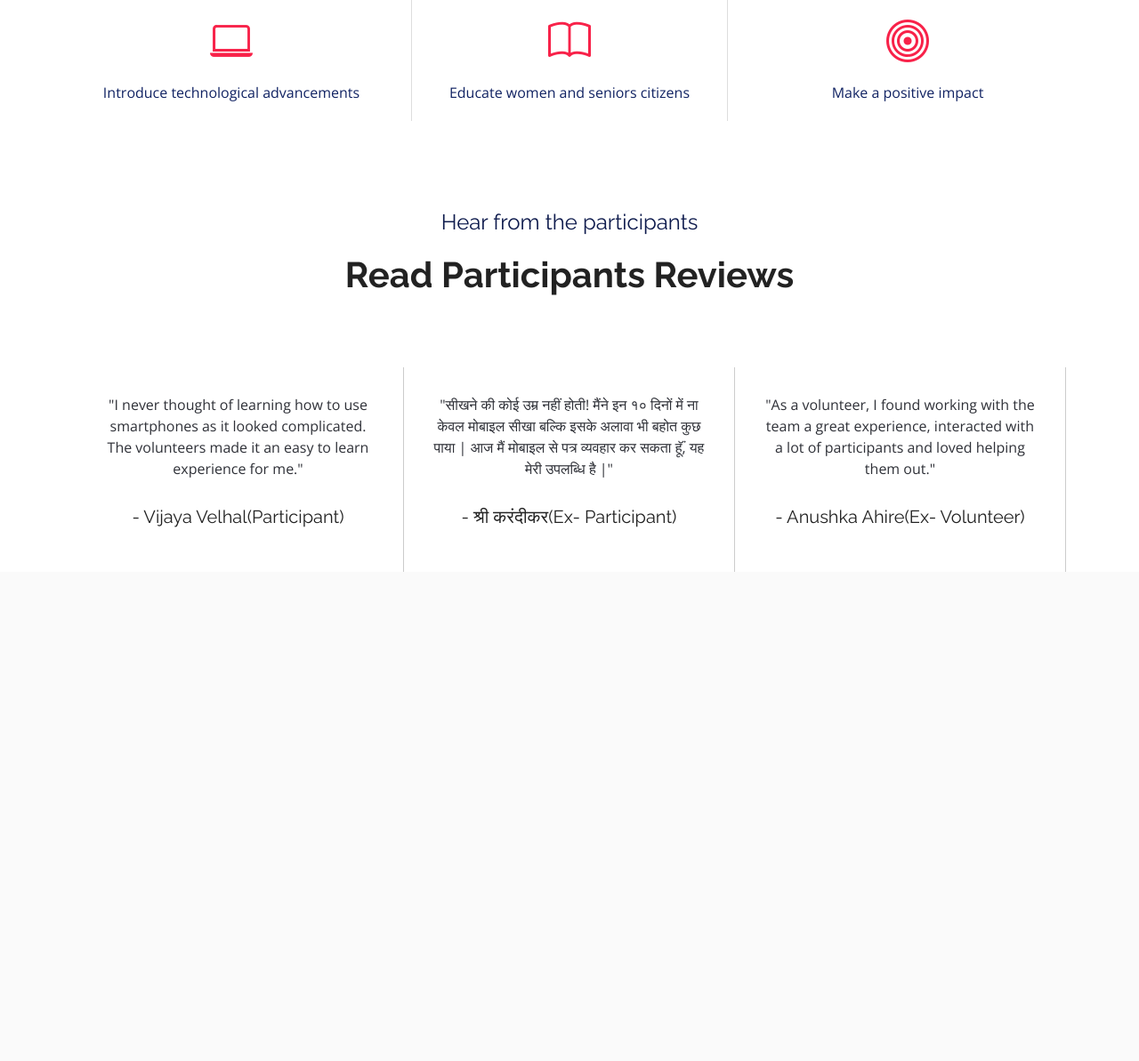
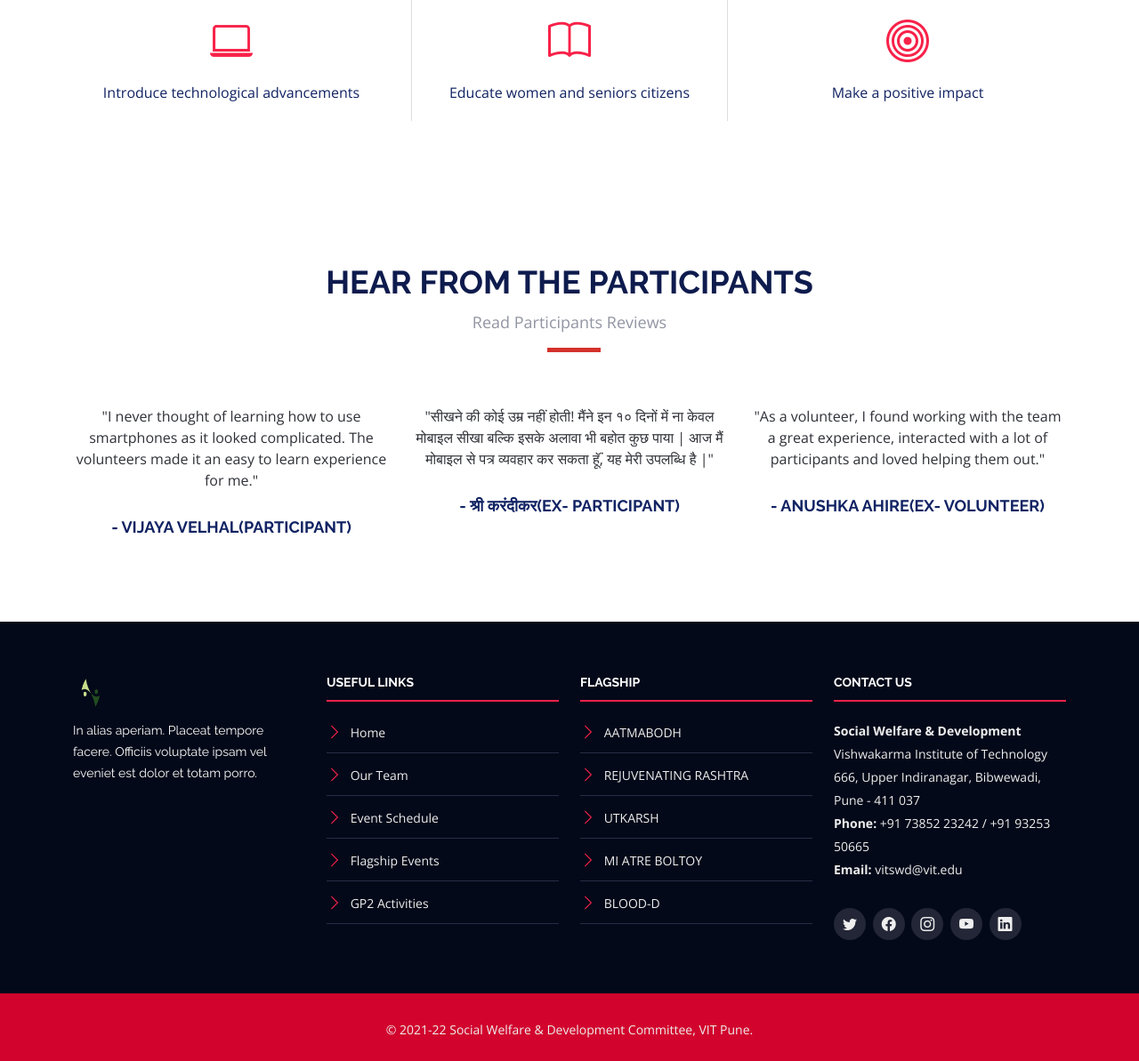
Before and after one commit to samarth-misal64/SWD, a PHP site: page /flagship/aatmabodh/aatmabodh.html in a window 1280 px wide. Shown: the part 3116-4309 px from the top of the page at 89% size. Before the commit the page ends 3759 px from the top, so only its background shows below. Run offline with PHP 8.4, Linux system fonts and the light colour scheme; some libraries are stand-ins or nearby versions.

Commit message:
aatmabodh updated

```diff
--- a/flagship/aatmabodh/aatmabodh.html
+++ b/flagship/aatmabodh/aatmabodh.html
@@ -37,7 +37,7 @@
                     <li><a class="nav-link scrollto" href="#gallery">Gallery</a></li>
                     <li><a class="nav-link scrollto" href="#hotels">News</a></li>
                     <li><a class="nav-link scrollto" href="#contact">Mission</a></li>
-                    <li><a class="nav-link scrollto" href="#reviews">Reviews</a></li>
+                    <li><a class="nav-link scrollto" href="#contact-3">Reviews</a></li>
                 </ul>
                 <i class="bi bi-list mobile-nav-toggle"></i>
             </nav>
@@ -162,7 +162,6 @@
             <div class="container" data-aos="fade-up">
                 <div class="section-header">
                     <h2>News & Publications</h2>
-                    <!-- <p>Her are some nearby hotels</p> -->
                 </div>
 
                 <div class="row" data-aos="fade-up" data-aos-delay="100">
@@ -218,16 +217,13 @@
 
           <div class="section-header">
             <h2>Our Mission</h2>
-            <!-- <p>Nihil officia ut sint molestiae tenetur.</p> -->
           </div>
 
           <div class="row contact-info">
 
             <div class="col-md-4">
               <div class="contact-address">
-                <!-- <i class="bi bi-geo-alt"></i> -->
                 <i class="bi bi-laptop"></i>
-                <!-- <h3>Address</h3> -->
                 <p>Introduce technological advancements</p>
               </div>
             </div>
@@ -235,8 +231,6 @@
             <div class="col-md-4">
               <div class="contact-phone">
                 <i class="bi bi-book"></i>
-                <!-- <i class="bi bi-phone"></i> -->
-                <!-- <h3>Phone Number</h3> -->
                 <p>Educate women and seniors citizens</p>
               </div>
             </div>
@@ -244,8 +238,6 @@
             <div class="col-md-4">
               <div class="contact-email">
                 <i class="bi bi-bullseye"></i>
-                <!-- <i class="bi bi-envelope"></i>
-                <h3>Email</h3> -->
                 <p>Make a positive impact</p>
               </div>
             </div>
@@ -254,48 +246,115 @@
         </div>
       </section><!-- End Contact Section -->
 
+          <!-- ======= Contact Section ======= -->
+    <section id="contact-3" class="section-bg">
 
-        <!-- Reviews Section -->
-        <section id="reviews">
-            <div class="container">
-                <div class="mgb-40 padb-30 auto-invert line-b-4 align-center">
-                    <h4 class="font-cond-l fg-accent lts-md mgb-10" contenteditable="false">Hear from the participants
-                    </h4>
-                    <h1 class="font-cond-b fg-text-d lts-md fs-300 fs-300-xs no-mg" contenteditable="false">Read
-                        Participants
-                        Reviews</h1>
-                </div>
-                <ul class="hash-list cols-3 cols-1-xs pad-30-all align-center text-sm">
-                    <li>
-                        <p class="fs-110 font-cond-l" contenteditable="false">"I never thought of learning how to use
-                            smartphones as it looked complicated. The volunteers made it an easy to learn experience for
-                            me."
-                        </p>
-                        <h5 class="font-cond mgb-5 fg-text-d fs-130" contenteditable="false">- Vijaya
-                            Velhal(Participant)
-                        </h5>
-                    </li>
-                    <li>
-                        <p class="fs-110 font-cond-l" contenteditable="false">"सीखने की कोई उम्र नहीं होती! मैंने इन १०
-                            दिनों में ना केवल मोबाइल सीखा बल्कि इसके अलावा भी बहोत कुछ पाया | आज मैं मोबाइल से पत्र
-                            व्यवहार
-                            कर सकता हूॅं, यह मेरी उपलब्धि है |"
-                        </p>
-                        <h5 class="font-cond mgb-5 fg-text-d fs-130" contenteditable="false">- श्री करंदीकर(Ex-
-                            Participant)
-                        </h5>
-                    </li>
-                    <li>
-                        <p class="fs-110 font-cond-l" contenteditable="false">"As a volunteer, I found working with the
-                            team a great experience, interacted with a lot of participants and loved helping them out."
-                        </p>
-                        <h5 class="font-cond mgb-5 fg-text-d fs-130" contenteditable="false">- Anushka Ahire(Ex-
-                            Volunteer)</h5>
-                    </li>
-                </ul>
+        <div class="container" data-aos="fade-up">
+
+          <div class="section-header">
+            <h2>Hear from the participants</h2>
+            <p>Read
+              Participants
+              Reviews</p>
+          </div>
+
+          <div class="row contact-info">
+
+            <div class="col-md-4">
+              <div class="contact-phone">
+                <p>"I never thought of learning how to use
+                    smartphones as it looked complicated. The volunteers made it an easy to learn experience for
+                    me."</p>
+                <h3>- Vijaya
+                    Velhal(Participant)</h3>
+              </div>
             </div>
-        </section>
-        <!-- End of Reviews Section -->
+
+            <div class="col-md-4">
+              <div class="contact-email">
+                <p>"सीखने की कोई उम्र नहीं होती! मैंने इन १० दिनों में ना केवल मोबाइल सीखा बल्कि इसके अलावा भी बहोत कुछ पाया | आज मैं मोबाइल से पत्र
+                    व्यवहार कर सकता हूॅं, यह मेरी उपलब्धि है |"</p>
+                  <h3>- श्री करंदीकर(Ex-
+                    Participant)</h3>
+              </div>
+            </div>
+            <div class="col-md-4">
+              <div class="contact-email">
+                <p>"As a volunteer, I found working with the
+                    team a great experience, interacted with a lot of participants and loved helping them out."</p>
+                <h3>- Anushka Ahire(Ex-
+                    Volunteer)</h3>
+              </div>
+            </div>
+          </div>
+        </div>
+      </section><!-- End Contact Section -->
+    </main><!-- End #main -->
+
+    <!-- ======= Footer ======= -->
+    <footer id="footer" style="background-color: #D2042D;">
+      <div class="footer-top">
+        <div class="container">
+          <div class="row">
+
+            <div class="col-lg-3 col-md-6 footer-info">
+              <img src="SWD-Nav-Icon.png" alt="TheEvenet">
+              <p>In alias aperiam. Placeat tempore facere. Officiis voluptate ipsam vel eveniet est dolor et totam porro.
+              </p>
+            </div>
+
+            <div class="col-lg-3 col-md-6 footer-links">
+              <h4>Useful Links</h4>
+              <ul>
+                <li><i class="bi bi-chevron-right"></i> <a href="#">Home</a></li>
+                <li><i class="bi bi-chevron-right"></i> <a href="#">Our Team</a></li>
+                <li><i class="bi bi-chevron-right"></i> <a href="#">Event Schedule</a></li>
+                <li><i class="bi bi-chevron-right"></i> <a href="#">Flagship Events</a></li>
+                <li><i class="bi bi-chevron-right"></i> <a href="#">GP2 Activities</a></li>
+              </ul>
+            </div>
+
+            <div class="col-lg-3 col-md-6 footer-links">
+              <h4>Flagship</h4>
+              <ul>
+                <li><i class="bi bi-chevron-right"></i> <a href="#">AATMABODH</a></li>
+                <li><i class="bi bi-chevron-right"></i> <a href="#">REJUVENATING RASHTRA</a></li>
+                <li><i class="bi bi-chevron-right"></i> <a href="#">UTKARSH</a></li>
+                <li><i class="bi bi-chevron-right"></i> <a href="#">MI ATRE BOLTOY</a></li>
+                <li><i class="bi bi-chevron-right"></i> <a href="#">BLOOD-D</a></li>
+              </ul>
+            </div>
+
+            <div class="col-lg-3 col-md-6 footer-contact">
+              <h4>Contact Us</h4>
+              <p>
+                <b>Social Welfare & Development</b><br>
+                Vishwakarma Institute of Technology<br>
+                666, Upper Indiranagar, Bibwewadi, <br>
+                Pune - 411 037 <br>
+                <strong>Phone:</strong> +91 73852 23242 / +91 93253 50665 <br>
+                <strong>Email:</strong> vitswd@vit.edu<br>
+              </p>
+
+              <div class="social-links">
+                <a href="https://twitter.com/vit_socials" target="_blank" class="twitter"><i class="bi bi-twitter"></i></a>
+                <a href="https://www.facebook.com/vitsocials" target="_blank" class="facebook"><i class="bi bi-facebook"></i></a>
+                <a href="https://www.instagram.com/vitsocials/" target="_blank" class="instagram"><i class="bi bi-instagram"></i></a>
+                <a href="https://www.youtube.com/channel/UCJnaNm8Ns08rUIhsdFM2fhA" target="_blank" class="google-plus"><i class="bi bi-youtube"></i></a>
+                <a href="https://www.linkedin.com/company/vit-social-welfare-development/" target="_blank" class="linkedin"><i class="bi bi-linkedin"></i></a>
+              </div>
+
+            </div>
+
+          </div>
+        </div>
+      </div>
+      <div class="container">
+        <div class="copyright">
+          &copy; 2021-22 Social Welfare & Development Committee, VIT Pune.
+        </div>
+      </div>
+    </footer><!-- End  Footer -->
 
         <a href="#" class="back-to-top d-flex align-items-center justify-content-center"><i
                 class="bi bi-arrow-up-short"></i></a>
--- a/flagship/aatmabodh/style.css
+++ b/flagship/aatmabodh/style.css
@@ -499,7 +499,6 @@ body {
   }
   #about:before {
     content: "";
-    /* background: rgb(255, 0, 0); */
     position: absolute;
     bottom: 0;
     top: 0;
@@ -668,6 +667,7 @@ body {
 --------------------------------------------------------------*/
 #hotels {
   padding: 60px 0;
+  background: #fff;
 }
 #hotels .hotel {
   border: 1px solid #e0e5fa;
@@ -776,65 +776,189 @@ body {
 }
 
 
-/* Reviews  */
-.align-center {
-    text-align: center;
+/*--------------------------------------------------------------
+# Contact Section
+--------------------------------------------------------------*/
+#contact-3 {
+  padding: 60px 0;
 }
-.hash-list {
-    display: block;
-    padding: 0;
-    margin: 0 auto;
+#contact-3 .contact-info {
+  margin-bottom: 20px;
+  text-align: center;
 }
-
-@media (min-width: 768px){
-    .hash-list.cols-3 > li:nth-last-child(-n+3) {
-        border-bottom: none;
-    }
+#contact-3 .contact-info i {
+  font-size: 48px;
+  display: inline-block;
+  margin-bottom: 10px;
+  color: #D2042D;
 }
-@media (min-width: 768px){
-    .hash-list.cols-3 > li {
-        width: 33.3333%;
-    }
+#contact-3 .contact-info address, #contact .contact-info p {
+  margin-bottom: 0;
+  color: #112363;
 }
-.hash-list > li {
-    display: block;
-    float: left;
-    border-right: 1px solid rgba(0, 0, 0, 0.2);
-    border-bottom: 1px solid rgba(0, 0, 0, 0.2);
+#contact-3 .contact-info h3 {
+  font-size: 18px;
+  margin-bottom: 15px;
+  font-weight: bold;
+  text-transform: uppercase;
+  color: #112363;
 }
-.pad-30, .pad-30-all > * {
-    padding: 30px;
+#contact-3 .contact-info a {
+  color: #4869df;
 }
-img {
-    border: 0;
+#contact-3 .contact-info a:hover {
+  color: #D2042D;
 }
-.mgb-20, .mgb-20-all > * {
-    margin-bottom: 20px;
+#contact-3 .contact-address, #contact .contact-phone, #contact .contact-email {
+  margin-bottom: 20px;
 }
-.wpx-100, .wpx-100-after:after {
-    width: 100px;
+@media (min-width: 768px) {
+  #contact-3 .contact-address, #contact .contact-phone, #contact .contact-email {
+    padding: 20px 0;
+  }
 }
-.img-round, .img-rel-round {
-    border-radius: 50%;
+@-webkit-keyframes animate-loading {
+  0% {
+    transform: rotate(0deg);
+  }
+  100% {
+    transform: rotate(360deg);
+  }
 }
-.padb-30, .padb-30-all > * {
-    padding-bottom: 30px;
+@keyframes animate-loading {
+  0% {
+    transform: rotate(0deg);
+  }
+  100% {
+    transform: rotate(360deg);
+  }
 }
-
-.mgb-40, .mgb-40-all > * {
-    margin-bottom: 40px;
+/*--------------------------------------------------------------
+# Footer
+--------------------------------------------------------------*/
+#footer {
+  background: #101522;
+  padding: 0 0 25px 0;
+  color: #eee;
+  font-size: 14px;
 }
-.align-center {
-    text-align: center;
+#footer .footer-top {
+  background: #040919;
+  padding: 60px 0 30px 0;
 }
-[class*="line-b"] {
-    position: relative;
-    padding-bottom: 20px;
-    border-color: #E6AF2A;
+#footer .footer-top .footer-info {
+  margin-bottom: 30px;
 }
-.fg-text-d, .fg-hov-text-d:hover, .fg-active-text-d.active {
-    color: #222;
+#footer .footer-top .footer-info h3 {
+  font-size: 26px;
+  margin: 0 0 20px 0;
+  padding: 2px 0 2px 0;
+  line-height: 1;
+  font-family: "Raleway", sans-serif;
+  font-weight: 700;
+  color: #fff;
 }
-.font-cond-b {
-    font-weight: 700 !important;
+#footer .footer-top .footer-info img {
+  height: 40px;
+  margin-bottom: 10px;
 }
+#footer .footer-top .footer-info p {
+  font-size: 14px;
+  line-height: 24px;
+  margin-bottom: 0;
+  font-family: "Raleway", sans-serif;
+  color: #fff;
+}
+#footer .footer-top .social-links a {
+  display: inline-block;
+  background: #222636;
+  color: #eee;
+  line-height: 1;
+  margin-right: 4px;
+  border-radius: 50%;
+  width: 36px;
+  height: 36px;
+  transition: 0.3s;
+  display: inline-flex;
+  align-items: center;
+  justify-content: center;
+}
+#footer .footer-top .social-links a i {
+  line-height: 0;
+  font-size: 16px;
+}
+#footer .footer-top .social-links a:hover {
+  background: #f82249;
+  color: #fff;
+}
+#footer .footer-top h4 {
+  font-size: 14px;
+  font-weight: bold;
+  color: #fff;
+  text-transform: uppercase;
+  position: relative;
+  padding-bottom: 12px;
+  border-bottom: 2px solid #f82249;
+}
+#footer .footer-top .footer-links {
+  margin-bottom: 30px;
+}
+#footer .footer-top .footer-links ul {
+  list-style: none;
+  padding: 0;
+  margin: 0;
+}
+#footer .footer-top .footer-links ul i {
+  padding-right: 5px;
+  color: #f82249;
+  font-size: 18px;
+}
+#footer .footer-top .footer-links ul li {
+  border-bottom: 1px solid #262c44;
+  padding: 10px 0;
+}
+#footer .footer-top .footer-links ul li:first-child {
+  padding-top: 0;
+}
+#footer .footer-top .footer-links ul a {
+  color: #eee;
+}
+#footer .footer-top .footer-links ul a:hover {
+  color: #f82249;
+}
+#footer .footer-top .footer-contact {
+  margin-bottom: 30px;
+}
+#footer .footer-top .footer-contact p {
+  line-height: 26px;
+}
+#footer .footer-top .footer-newsletter {
+  margin-bottom: 30px;
+}
+#footer .footer-top .footer-newsletter input[type=email] {
+  border: 0;
+  padding: 6px 8px;
+  width: 65%;
+}
+#footer .footer-top .footer-newsletter input[type=submit] {
+  background: #f82249;
+  border: 0;
+  width: 35%;
+  padding: 6px 0;
+  text-align: center;
+  color: #fff;
+  transition: 0.3s;
+  cursor: pointer;
+}
+#footer .footer-top .footer-newsletter input[type=submit]:hover {
+  background: #e0072f;
+}
+#footer .copyright {
+  text-align: center;
+  padding-top: 30px;
+}
+#footer .credits {
+  text-align: center;
+  font-size: 13px;
+  color: #ddd;
+}
```
